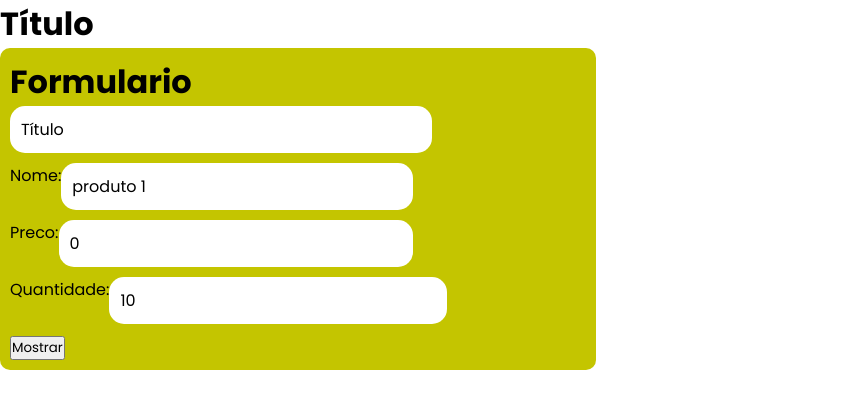
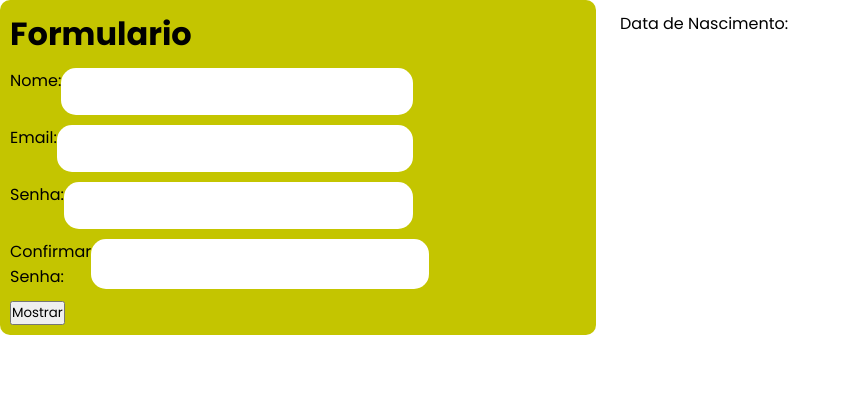
Before and after one commit to manuhostin/formulario2info3, a Vue app: page / in a window 1280 px wide. Shown: the top 408 px of the page, without its empty margins (0-851 px from the left). Built offline with nearby package versions, Linux system fonts and the light colour scheme.

Commit message:
alterações e adição de campos

```diff
--- a/src/App.vue
+++ b/src/App.vue
@@ -1,47 +1,50 @@
 <script setup>
 import { reactive, ref } from 'vue'
 
-const titulo = ref('Título')
 const mostrarResultado = ref(false)
-const produto = reactive({
-  nome: 'produto 1',
-  preco : 0 ,
-  quantidade : 10,
+const usuario = reactive({
+  nome: '',
+  email : '' ,
+  senha : '' ,
+  confirmarsenha : '' ,
+  datadenascimento : '',
   categorias : []
 })
-function formatarpreco (preco) {
-  return `R$ ${preco.toFixed(2).replace('.', '.')}`
-}
 </script>
 
 <template>
-  <h1>{{ titulo }}</h1>
   <div class="container">
     <div class="formulario">
       <h1>Formulario</h1>
-      <input type="text" v-model="titulo">
       <form @submit.prevent="mostrarResultado = !mostrarResultado">
       <div class="row">
         <label for="">Nome:</label>
-        <input type="text" v-model="produto.nome" required >
+        <input type="text" v-model="usuario.nome" required >
       </div>
       <div class="row">
-        <label for="">Preco:</label>
-        <input type="number" v-model="produto.preco"/>
+        <label for="">Email:</label>
+        <input type="email" v-model="usuario.email"/>
       </div>
       <div class="row">
-        <label for="">Quantidade:</label>
-        <input type="number" v-model="produto.quantidade"/>
+        <label for="">Senha:</label>
+        <input type="password" v-model="usuario.senha"/>
+      </div>
+      <div class="row">
+        <label for="">Confirmar Senha:</label>
+        <input type="password" v-model="usuario.confirmarsenha"/>
       </div>
       <button type="submit">Mostrar</button>
     </form>
     </div>
+    <div class="row">
+        <label for="">Data de Nascimento:</label>
+        <input type="text" v-model="usuario.datadenascimento" required >
+      </div>
     <div v-if="mostrarResultado" class="resultado">
       <h1>Resultado</h1>
-      <p>Nome: {{ produto.nome }}</p>
-      <p>preco: {{ formatarpreco(produto.preco) }}</p>
-      <p>quantidade: {{ produto.quantidade }}</p>
-      <p>categorias: {{ produto.categorias }}</p>
+      <p>Nome: {{ usuario.nome }}</p>
+      <p>quantidade: {{ usuario.senha }}</p>
+      <p>categorias: {{ usuario.categorias }}</p>
       <P> {{ mostrarResultado }}</P>
     </div>
   </div>
```
